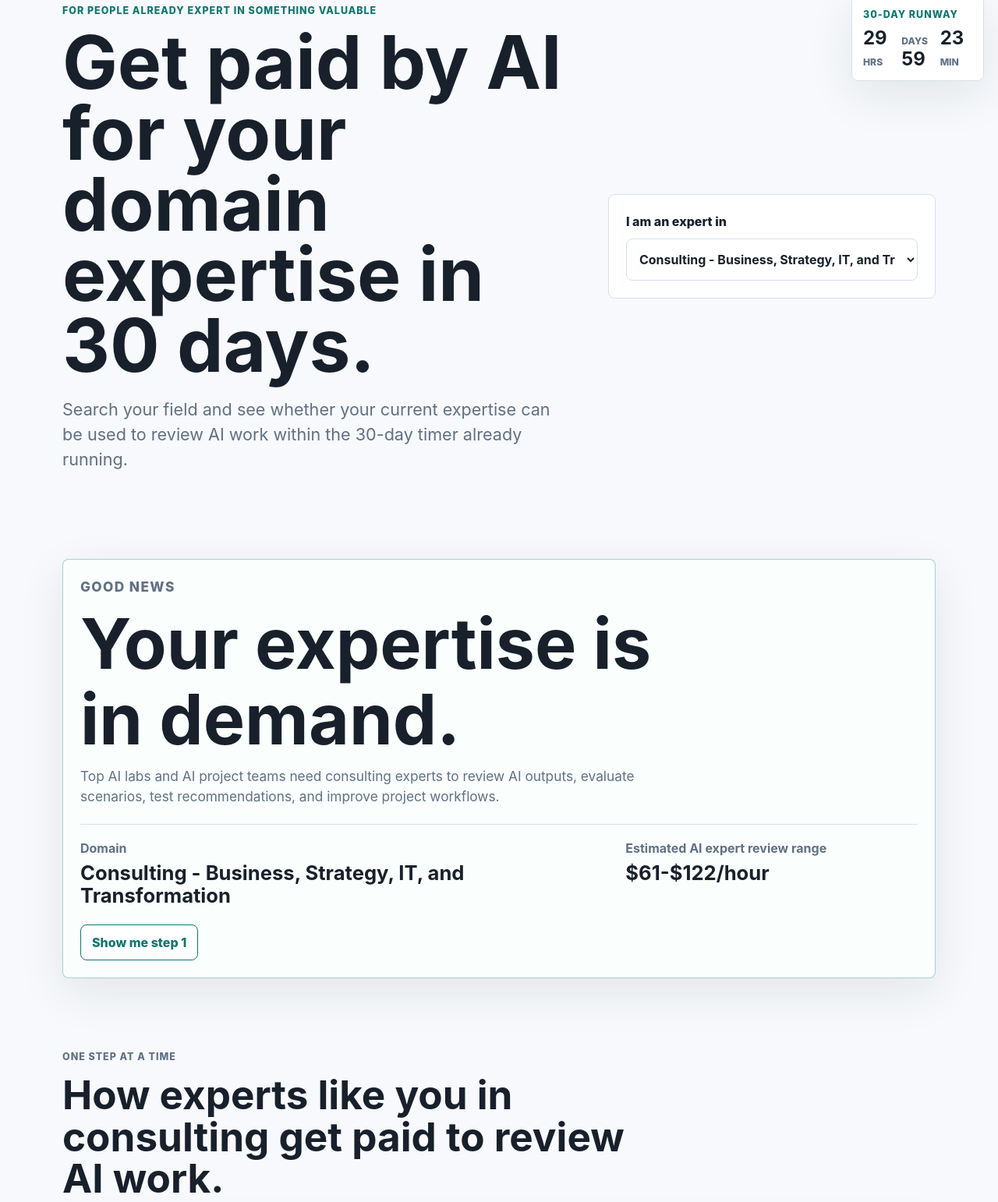
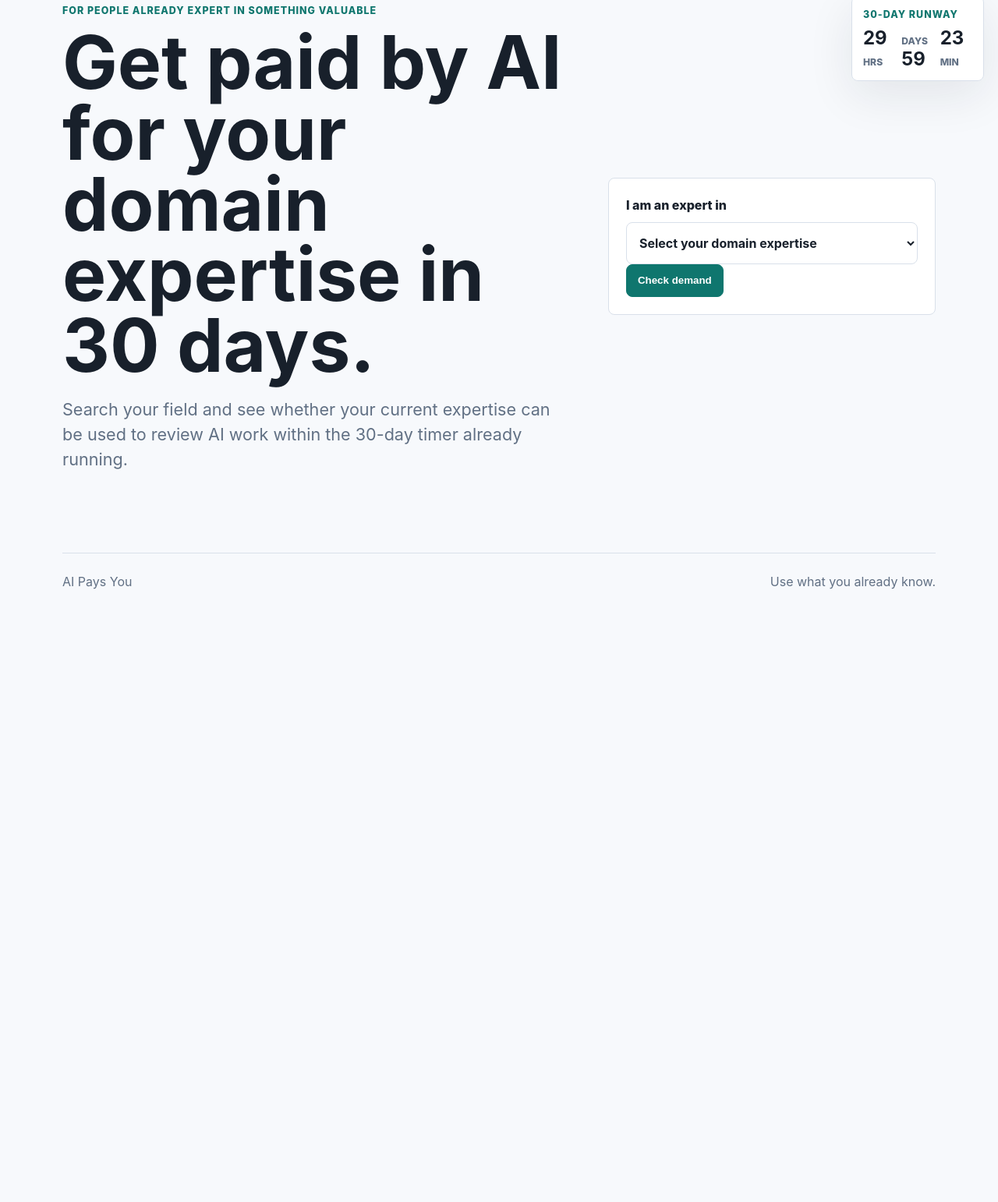
Before and after one commit to CEOFOUNDER/AIPAYSYOU, a plain HTML site: page index.html in a window 1280 px wide. Shown: the part 101-1643 px from the top of the page at 78% size. After the commit the page ends 893 px from the top, so only its background shows below. Drawn offline with Linux system fonts and the light colour scheme.

Commit message:
Gate funnel until expertise selection

```diff
--- a/index.html
+++ b/index.html
@@ -8,15 +8,14 @@
       name="description"
       content="Search your domain of expertise and see how experts like you can get paid to review AI work."
     >
-    <link rel="stylesheet" href="styles.css?v=20260522c">
+    <link rel="stylesheet" href="styles.css?v=20260522d">
   </head>
   <body>
     <header class="site-header">
       <a class="brand" href="index.html" aria-label="AI Pays You home">AI Pays You</a>
       <nav class="top-nav" aria-label="Primary navigation">
         <a href="#search">Search</a>
-        <a href="#action-flow">Steps</a>
-        <a href="#action-flow">Begin</a>
+        <a href="#search">Begin</a>
       </nav>
     </header>
 
@@ -46,6 +45,7 @@
           <label class="domain-picker" for="domain">
             <span>I am an expert in</span>
             <select id="domain" name="domain">
+              <option value="" selected>Select your domain expertise</option>
               <option value="consulting">Consulting - Business, Strategy, IT, and Transformation</option>
               <option value="medicine">Medicine and Clinical Practice</option>
               <option value="law">Law and Legal Review</option>
@@ -60,35 +60,35 @@
               <option value="generalist">Generalist AI Evaluation</option>
             </select>
           </label>
+          <button class="button search-button" type="button" id="check-demand" disabled>Check demand</button>
         </div>
       </section>
 
-      <section class="result-section" aria-labelledby="result-title">
+      <section class="result-section locked-section" id="result-section" aria-labelledby="fit-headline" hidden>
         <div class="result-card" aria-live="polite">
           <p class="eyebrow">Good news</p>
-          <h2 id="result-title">Your expertise is in demand.</h2>
+          <h2 id="fit-headline">Your expertise is in demand.</h2>
           <p id="fit-description">
-            Top AI labs and AI project teams need consulting experts to review AI outputs, evaluate scenarios,
-            test recommendations, and improve project workflows.
+            Select your domain expertise to see how it maps to AI review work.
           </p>
           <div class="demand-row">
             <div>
               <span>Domain</span>
-              <strong id="fit-domain">Consulting - Business, Strategy, IT, and Transformation</strong>
+              <strong id="fit-domain">Not selected</strong>
             </div>
             <div>
               <span>Estimated AI expert review range</span>
-              <strong id="fit-pay">$61-$122/hour</strong>
+              <strong id="fit-pay">Select a domain</strong>
             </div>
           </div>
-          <a class="button ghost" href="#action-flow">Show me step 1</a>
+          <button class="button ghost" type="button" id="unlock-flow">Show me step 1</button>
         </div>
       </section>
 
-      <section class="action-flow" id="action-flow" aria-labelledby="flow-title">
+      <section class="action-flow locked-section" id="action-flow" aria-labelledby="flow-title" hidden>
         <div class="section-heading">
           <p class="eyebrow">One step at a time</p>
-          <h2 id="flow-title">How experts like you in <span id="domain-inline">consulting</span> get paid to review AI work.</h2>
+          <h2 id="flow-title">How experts like you in <span id="domain-inline">your selected domain</span> get paid to review AI work.</h2>
         </div>
 
         <div class="flow-card">
@@ -102,7 +102,7 @@
             <p class="eyebrow">Begin step 1</p>
             <h3 id="step-1-title">Signal that you are ready</h3>
             <p id="step-one">
-              Signal that, as an expert in consulting, you are ready to review AI work.
+              Signal that, as an expert in your selected domain, you are ready to review AI work.
             </p>
             <div class="flow-actions">
               <a class="button begin-button" href="https://t.mercor.com/iG6tP" target="_blank" rel="noopener">Begin step 1</a>
@@ -142,6 +142,6 @@
       <span>Use what you already know.</span>
     </footer>
 
-    <script src="app.js?v=20260522c"></script>
+    <script src="app.js?v=20260522d"></script>
   </body>
 </html>
```
